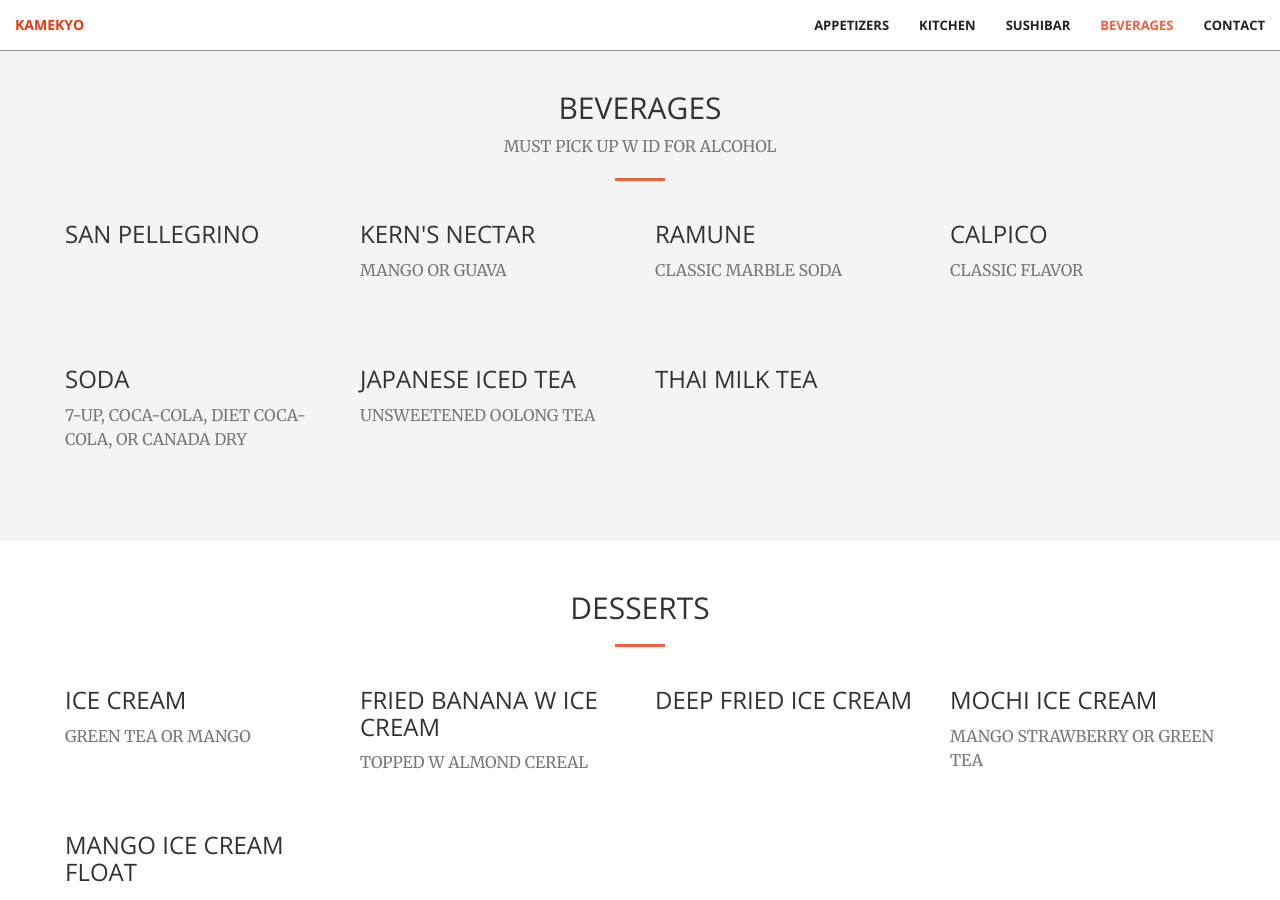
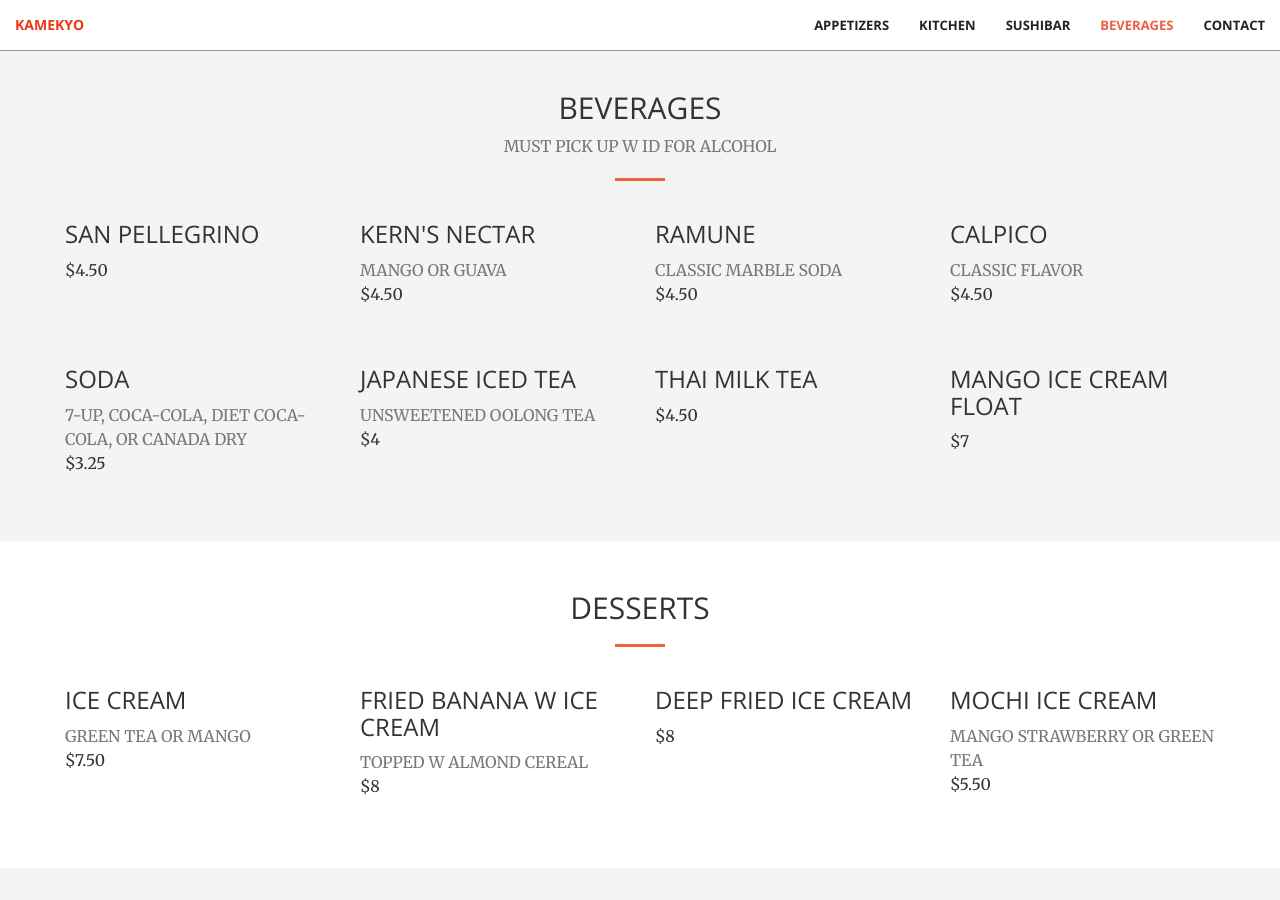
Before and after one commit to CyrusLiang/kamekyo, a Jekyll site: the page built from index.html, in a window 1280 px wide and 900 px high, scrolled down 9882 px. Built offline with Jekyll 4.4.1, drawn with Linux system fonts in a browser that asks for light colours.

Commit message:
Update desserts.html

```diff
--- a/_includes/beverages.html
+++ b/_includes/beverages.html
@@ -57,6 +57,12 @@
                     <p id="thait"></p>
                 </div>
             </div>
+            <div class="col-lg-3 col-sm-4">
+                <div class="food-box">
+                    <h3>Mango Ice Cream Float</h3>
+                    <p id="mangofloat"></p>
+                </div>
+            </div>
         </div>
     </div>
 </section>
--- a/_includes/desserts.html
+++ b/_includes/desserts.html
@@ -36,12 +36,6 @@
                     <p id="mochi"></p>
                 </div>
             </div>
-            <div class="col-lg-3 col-sm-4">
-                <div class="food-box">
-                    <h3>Mango Ice Cream Float</h3>
-                    <p id="mangofloat"></p>
-                </div>
-            </div>
         </div>
     </div>
 </section>
--- a/js/menuprice.js
+++ b/js/menuprice.js
@@ -175,7 +175,24 @@ $(document).ready(function(){
     document.getElementById("vtroll").innerHTML = "$8";
     document.getElementById("umeshiso").innerHTML = "$6.75";
     document.getElementById("lobster").innerHTML = "$14.50";
+
+    // Beverages
+    document.getElementById("sanpell").innerHTML = "$4.50";
+    document.getElementById("kerns").innerHTML = "$4.50";
+    document.getElementById("ramune").innerHTML = "$4.50";
+    document.getElementById("calpico").innerHTML = "$4.50";
+    document.getElementById("soda").innerHTML = "$3.25";
+    document.getElementById("icedt").innerHTML = "$4";
+    document.getElementById("thait").innerHTML = "$4.50";
+    document.getElementById("mangofloat").innerHTML = "$7";
+
+    // Desserts
+    document.getElementById("icecream").innerHTML = "$7.50";
+    document.getElementById("friedb").innerHTML = "$8";
+    document.getElementById("friedic").innerHTML = "$8";
+    document.getElementById("mochi").innerHTML = "$5.50";
 })
 /*
-document.getElementById("").innerHTML = "$";
+";
+document.getElementById("").innerHTML = "$
 */
```
